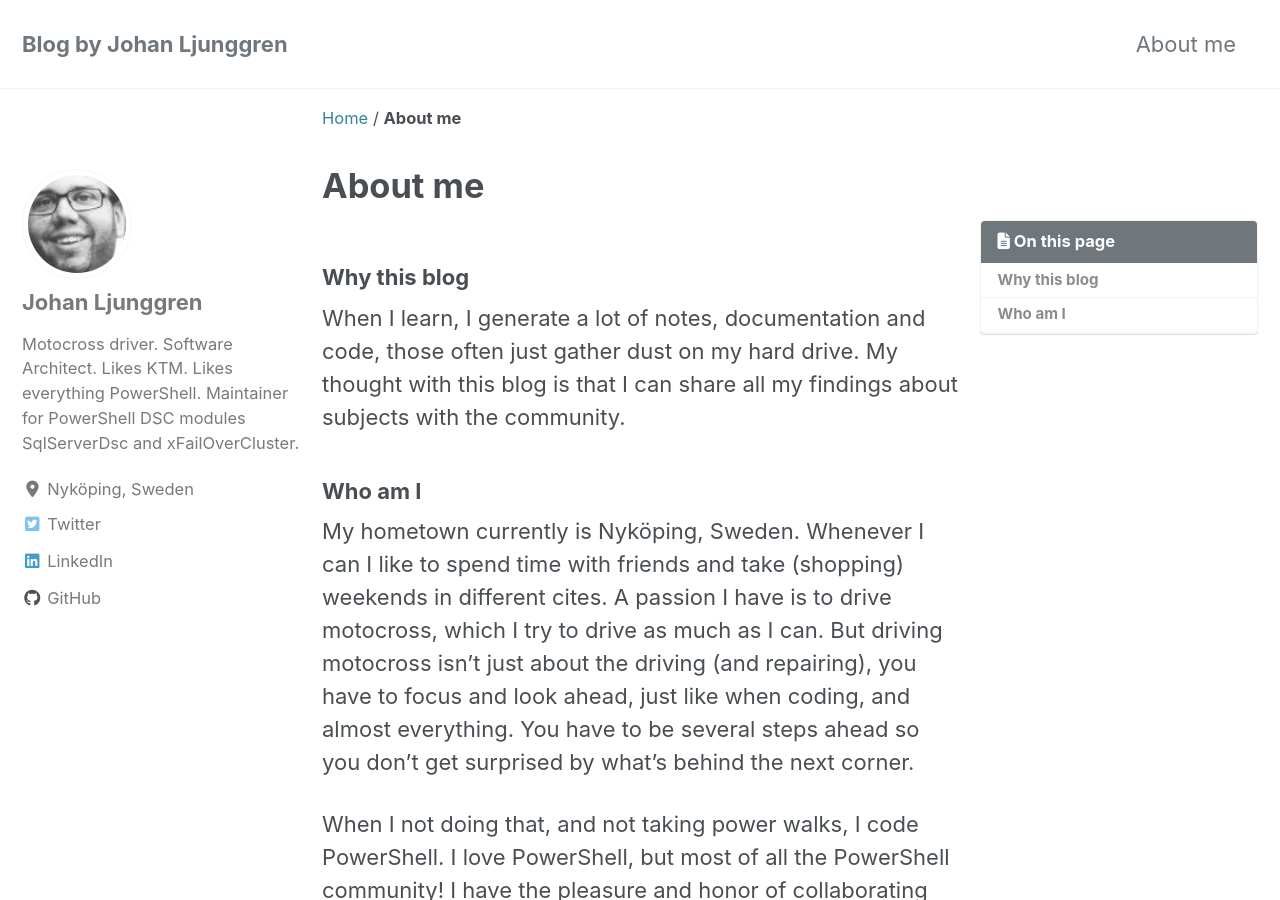
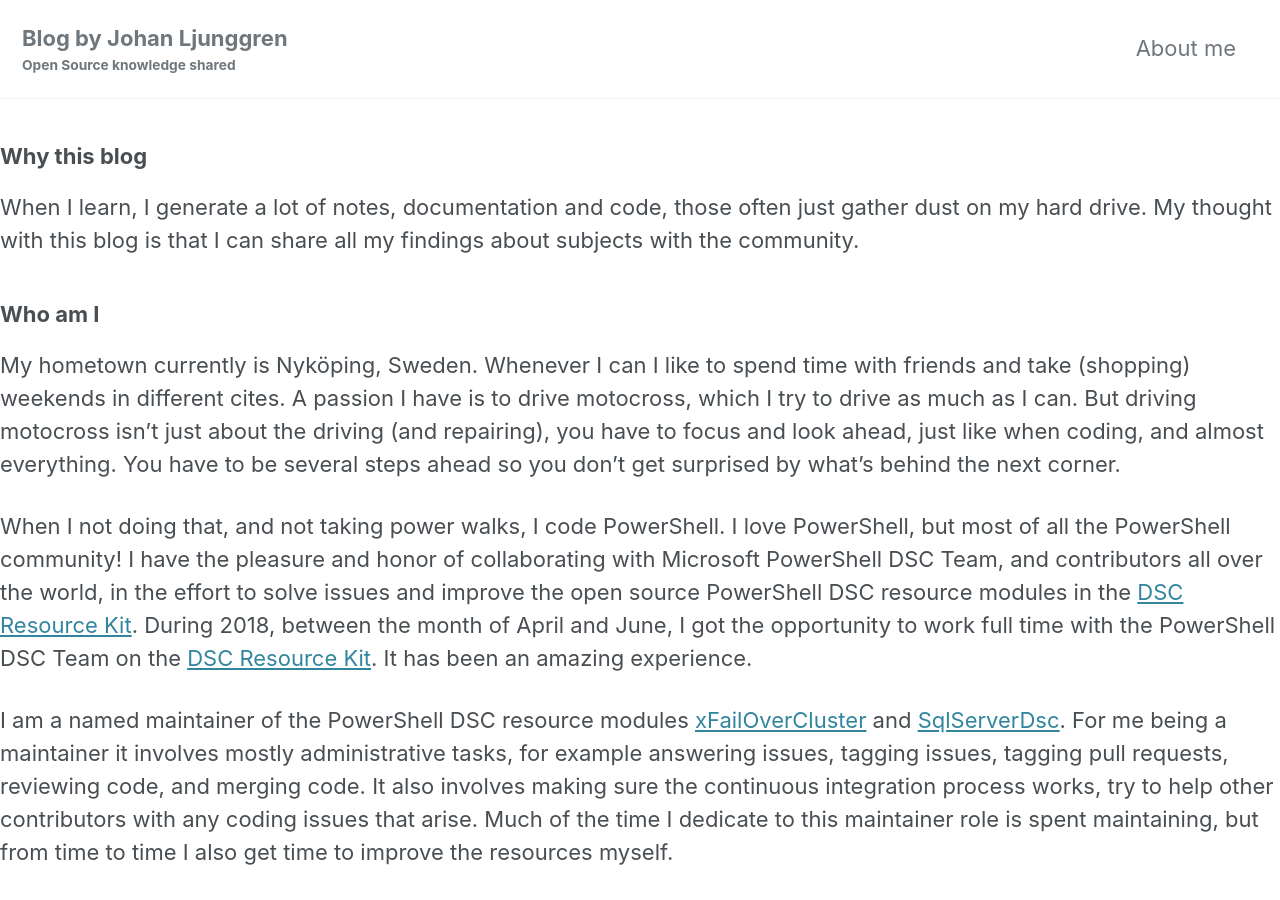
Before and after one commit to johlju/johlju.github.io, a Jekyll site: the page built from _pages/about.md, in a window 1280 px wide and 900 px high. Built offline with Jekyll 4.4.1, drawn with Linux system fonts in a browser that asks for light colours; cached includes are drawn as plain includes; nearby versions of some CDN libraries; our own code applies the rules of GitHub Pages for plain Markdown files; part of the change alters nothing that is shown.

Commit message:
Update _config.yml

```diff
--- a/_config.yml
+++ b/_config.yml
@@ -5,10 +5,20 @@
 # For technical reasons, this file is *NOT* reloaded automatically when you use
 # `jekyll serve`. If you change this file, please restart the server process.
 
+# Theme Settings
+#
+# Review documentation to determine if you should use `theme` or `remote_theme`
+# https://mmistakes.github.io/minimal-mistakes/docs/quick-start-guide/#installing-the-theme
+
+# theme                  : "minimal-mistakes-jekyll"
+# remote_theme           : "mmistakes/minimal-mistakes"
+minimal_mistakes_skin    : "default" # "air", "aqua", "contrast", "dark", "dirt", "neon", "mint", "plum", "sunrise"
+
 # Site Settings
 locale                   : "en-US"
 title                    : "Blog by Johan Ljunggren"
 title_separator          : "-"
+subtitle                 : "Open Source knowledge shared"
 name                     : "Johan Ljunggren"
 description              : "Writings about subjects I learn and need to share."
 url                      : "https://johlju.github.io"
@@ -28,6 +38,9 @@ comments:
     appid                :
     num_posts            : # 5 (default)
     colorscheme          : # "light" (default), "dark"
+  utterances:
+    theme                : # "github-light" (default), "github-dark"
+    issue_term           : # "pathname" (default)
 staticman:
   allowedFields          : ['name', 'email', 'url', 'message']
   branch                 : "master"
@@ -44,8 +57,23 @@ staticman:
       type               : "date"
       options:
         format           : "iso8601" # "iso8601" (default), "timestamp-seconds", "timestamp-milliseconds"
+  endpoint               : # URL of your own deployment with trailing slash, will fallback to the public instance
+reCaptcha:
+  siteKey                :
+  secret                 :
 atom_feed:
   path                   : # blank (default) uses feed.xml
+search                   : # true, false (default)
+search_full_content      : # true, false (default)
+search_provider          : # lunr (default), algolia, google
+algolia:
+  application_id         : # YOUR_APPLICATION_ID
+  index_name             : # YOUR_INDEX_NAME
+  search_only_api_key    : # YOUR_SEARCH_ONLY_API_KEY
+  powered_by             : # true (default), false
+google:
+  search_engine_id       : # YOUR_SEARCH_ENGINE_ID
+  instant_search         : # false (default), true
 
 # SEO Related
 google_site_verification : "google18e4250ceb31d55d"
@@ -70,12 +98,13 @@ social:
     - "https://twitter.com/johanljunggren"
     - "https://www.linkedin.com/in/johanljunggren"
     - "https://plus.google.com/u/0/103499181608029374165"
+
 # Analytics
 analytics:
   provider               : "google" # false (default), "google", "google-universal", "custom"
   google:
     tracking_id          : "UA-104158525-1"
-
+    anonymize_ip         : # true, false (default)
 
 # Site Author
 author:
@@ -84,31 +113,53 @@ author:
   bio              : "Motocross driver. Software Architect. Likes KTM. Likes everything PowerShell. Maintainer for PowerShell DSC modules SqlServerDsc and xFailOverCluster."
   location         : "Nyköping, Sweden"
   email            :
-  uri              :
-  bitbucket        :
-  codepen          :
-  dribbble         :
-  flickr           :
-  facebook         :
-  foursquare       :
-  github           : johlju
-  gitlab           :
-  google_plus      :
-  keybase          :
-  instagram        :
-  lastfm           :
-  linkedin         : johanljunggren
-  pinterest        :
-  soundcloud       :
-  stackoverflow    : # "123456/username" (the last part of your profile url, e.g. http://stackoverflow.com/users/123456/username)
-  steam            :
-  tumblr           :
-  twitter          : johanljunggren
-  vine             :
-  weibo            :
-  xing             :
-  youtube          : # "https://youtube.com/c/MichaelRoseDesign"
+  links:
+    - label: "Email"
+      icon: "fas fa-fw fa-envelope-square"
+      # url: mailto:your.name@email.com
+    - label: "Website"
+      icon: "fas fa-fw fa-link"
+      # url: "https://your-website.com"
+    - label: "Twitter"
+      icon: "fab fa-fw fa-twitter-square"
+      url: "https://twitter.com/johanljunggren"
+    - label: "Facebook"
+      icon: "fab fa-fw fa-facebook-square"
+      # url: "https://facebook.com/"
+    - label: "GitHub"
+      icon: "fab fa-fw fa-github"
+      url: "https://github.com/johlju"
+    - label: "Instagram"
+      icon: "fab fa-fw fa-instagram"
+      # url: "https://instagram.com/"
+    - label: "Instagram"
+      icon: "fab fa-fw fa-instagram"
+      # url: "https://instagram.com/"
+    - label: "LinkedIn"
+      icon: "fab fa-fw fa-linkedin"
+      url: "https://se.linkedin.com/in/johanljunggren"
 
+# Site Footer
+footer:
+  links:
+    - label: "Twitter"
+      icon: "fab fa-fw fa-twitter-square"
+      # url:
+    - label: "Facebook"
+      icon: "fab fa-fw fa-facebook-square"
+      # url:
+    - label: "GitHub"
+      icon: "fab fa-fw fa-github"
+      # url:
+    - label: "GitLab"
+      icon: "fab fa-fw fa-gitlab"
+      # url:
+    - label: "Bitbucket"
+      icon: "fab fa-fw fa-bitbucket"
+      # url:
+    - label: "Instagram"
+      icon: "fab fa-fw fa-instagram"
+      # url:
 
 # Reading Files
 include:
@@ -181,12 +232,13 @@ timezone: Europe/Stockholm # http://en.wikipedia.org/wiki/List_of_tz_database_ti
 
 
 # Plugins (whitelisted by GitHub Pages here; https://pages.github.com/versions/)
-gems:
-  - jekyll-paginate # http://www.rubydoc.info/gems/jekyll-paginate/1.1.0
-  - jekyll-sitemap # http://www.rubydoc.info/gems/jekyll-sitemap/1.1.1
-  - jekyll-gist # http://www.rubydoc.info/gems/jekyll-gist/1.4.1
-  - jekyll-feed # http://www.rubydoc.info/gems/jekyll-feed/0.9.2
-  - jemoji # https://github.com/jekyll/jemoji
+plugins:
+  - jekyll-paginate
+  - jekyll-sitemap
+  - jekyll-gist
+  - jekyll-feed
+  - jemoji
+  - jekyll-include-cache
 
 # mimic GitHub Pages with --safe
 whitelist:
@@ -195,7 +247,7 @@ whitelist:
   - jekyll-gist
   - jekyll-feed
   - jemoji
-
+  - jekyll-include-cache
 
 # Archives
 #  Type
@@ -247,16 +299,3 @@ defaults:
       comments: true
       share: true
       related: true
-  # _pages
-  - scope:
-      path: ""
-      type: pages
-    values:
-      layout: single
-      author_profile: true
-  # _foo
-  - scope:
-      path: ""
-      type: foo
-    values:
-      layout: single
```
